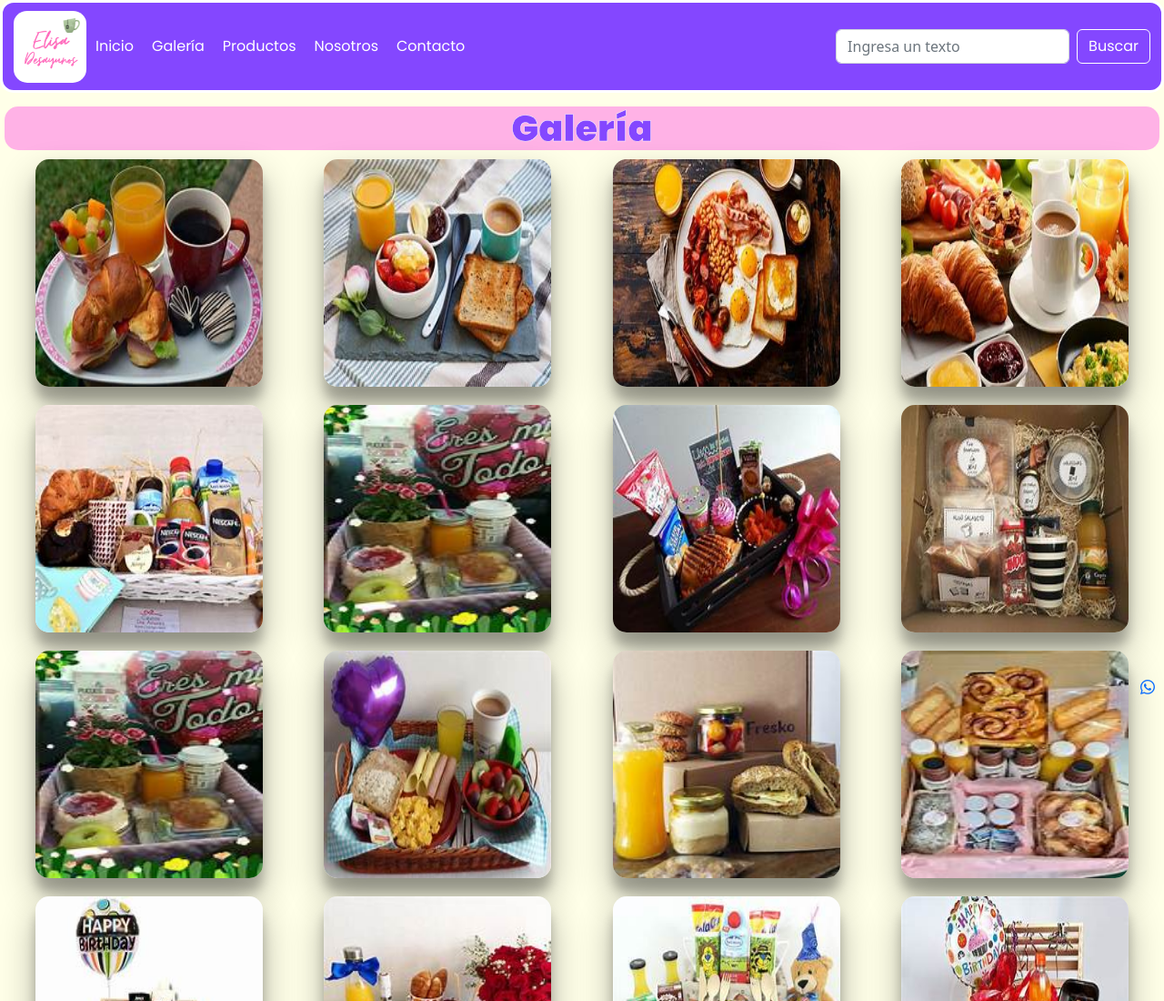
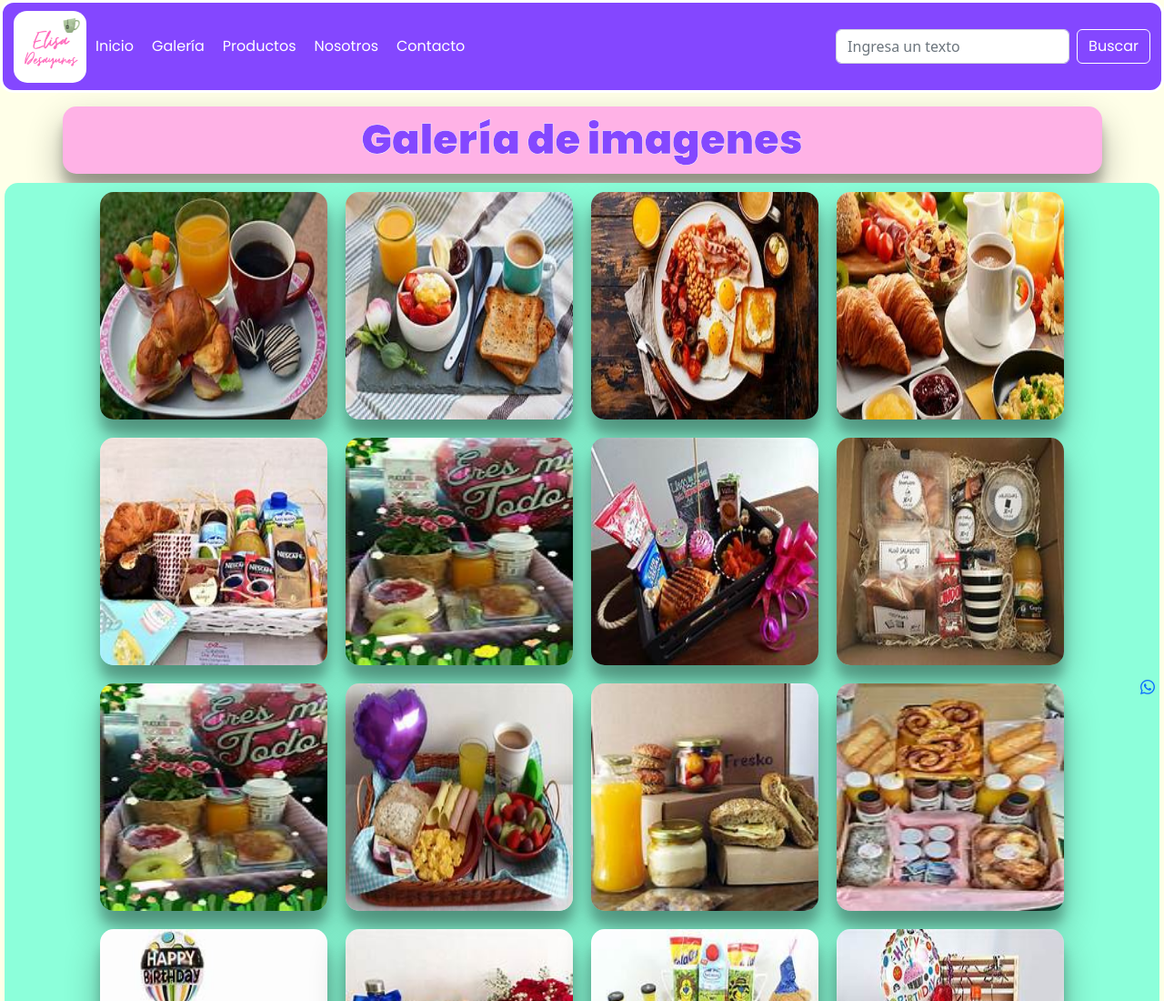
Before and after one commit to Spctr0pro/PF-Toro, a plain HTML site: page pages/galeria.html in a window 1280 px wide. Shown: the top 1100 px of the page at 91% size. Drawn offline with nearby package versions, Linux system fonts and the light colour scheme.

Commit message:
Ajustes formulario y corrección galería 2

```diff
--- a/css/style.css
+++ b/css/style.css
@@ -117,10 +117,17 @@ main {
 
 /*! GALERIA */
 
+.ajustar-contenido{
+    display: flex;
+    align-items: center;
+    justify-content: center;
+    flex-direction: column;
+}
+
 .titulo-galeria {
-    width: 100%;
+    width: 90%;
     text-align: center;
-    font-size: 40px;
+    font-size: 45px;
     font-family: 'Poppins', sans-serif;
     font-weight: 600;
     background-color: #FFB2E6;
@@ -128,13 +135,19 @@ main {
     margin: 0px;
     -webkit-text-stroke: 0.5px white;
     color: #8447FF;
+    box-shadow: rgba(0, 0, 0, 0.3) 0px 19px 38px, rgba(0, 0, 0, 0.22) 0px 15px 12px;
+    padding: 10px;
 }
 
 .galeria div {
     display: flex;
     flex-wrap: wrap;
-    justify-content: space-around;
+    justify-content: center;
     align-items: center;
+    width: 100%;
+    background-color: #8CFFDA;
+    border-radius: 15px;
+    margin-top: 10px;
 }
 
 .galeria div img {
@@ -174,6 +187,7 @@ main {
     border-radius: 15px;
     -webkit-text-stroke: 0.5px white;
     width: 60%;
+    box-shadow: rgba(0, 0, 0, 0.3) 0px 19px 38px, rgba(0, 0, 0, 0.22) 0px 15px 12px;
 }
 
 .grid-container {
@@ -350,6 +364,9 @@ main section {
     border-radius: 10px;
     box-shadow: rgba(0, 0, 0, 0.3) 0px 19px 38px, rgba(0, 0, 0, 0.22) 0px 15px 12px;
     margin: 5px;
+    margin-left: 0px;
+    margin-top: 0px;
+    margin-bottom: 0px;
 }
 
 @media screen and (max-width: 1188px) {
--- a/pages/galeria.html
+++ b/pages/galeria.html
@@ -66,8 +66,8 @@
             </nav>
         </section>
     </header>
-    <main>
-        <h1 class="titulo-galeria">Galería</h1>
+    <main class="ajustar-contenido">
+        <h1 class="titulo-galeria">Galería de imagenes</h1>
         <section class="galeria">
             <div>
                 <img src="../img/g1.jpg" alt="">
```
Also changed, not shown: pages/contacto.html (+1 -1 lines).
